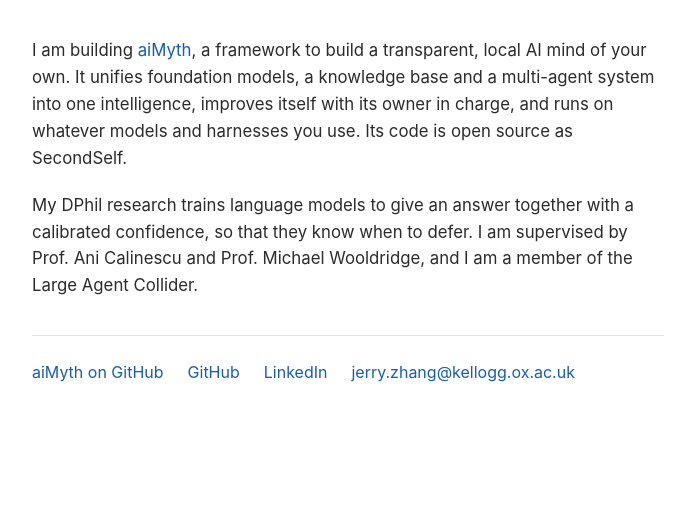
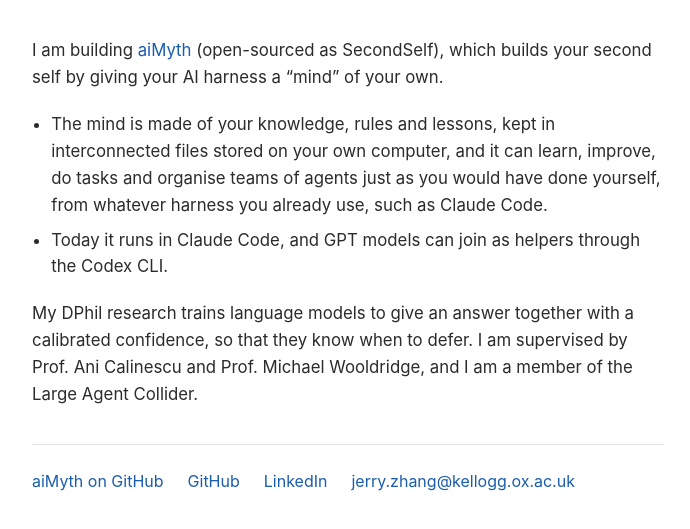
Before and after one commit to HurricaHjz/HurricaHjz.github.io, a plain HTML site: page index.html in a window 1280 px wide. Shown: the part 191-720 px from the top of the page, without its empty margins (292-982 px from the left). Drawn offline with Linux system fonts and the light colour scheme.

Commit message:
Show the README intro as two bullets

```diff
--- a/index.html
+++ b/index.html
@@ -15,6 +15,8 @@
     .role { color: var(--muted); margin: 0 0 40px; }
     p { margin: 0 0 20px; font-size: 1.05rem; }
     .links { display: flex; flex-wrap: wrap; gap: 12px 24px; margin-top: 36px; padding-top: 24px; border-top: 1px solid #E3E3E3; }
+    ul { margin: 0 0 20px; padding-left: 1.2em; }
+    li { margin: 0 0 8px; font-size: 1.05rem; }
     a { color: var(--accent); text-decoration: none; }
     a:hover { text-decoration: underline; }
   </style>
@@ -23,7 +25,11 @@
   <main>
     <h1>Mingjun (Jerry) <span>Zhang</span></h1>
     <p class="role">DPhil student in Computer Science, University of Oxford (Kellogg College)</p>
-    <p>I am building <a href="https://github.com/HurricaHjz/SecondSelf">aiMyth</a>, a framework to build a transparent, local AI mind of your own. It unifies foundation models, a knowledge base and a multi-agent system into one intelligence, improves itself with its owner in charge, and runs on whatever models and harnesses you use. Its code is open source as SecondSelf.</p>
+    <p>I am building <a href="https://github.com/HurricaHjz/SecondSelf">aiMyth</a> (open-sourced as SecondSelf), which builds your second self by giving your AI harness a “mind” of your own.</p>
+    <ul>
+      <li>The mind is made of your knowledge, rules and lessons, kept in interconnected files stored on your own computer, and it can learn, improve, do tasks and organise teams of agents just as you would have done yourself, from whatever harness you already use, such as Claude Code.</li>
+      <li>Today it runs in Claude Code, and GPT models can join as helpers through the Codex CLI.</li>
+    </ul>
     <p>My DPhil research trains language models to give an answer together with a calibrated confidence, so that they know when to defer. I am supervised by Prof. Ani Calinescu and Prof. Michael Wooldridge, and I am a member of the Large Agent Collider.</p>
     <nav class="links">
       <a href="https://github.com/HurricaHjz/SecondSelf">aiMyth on GitHub</a>
```
